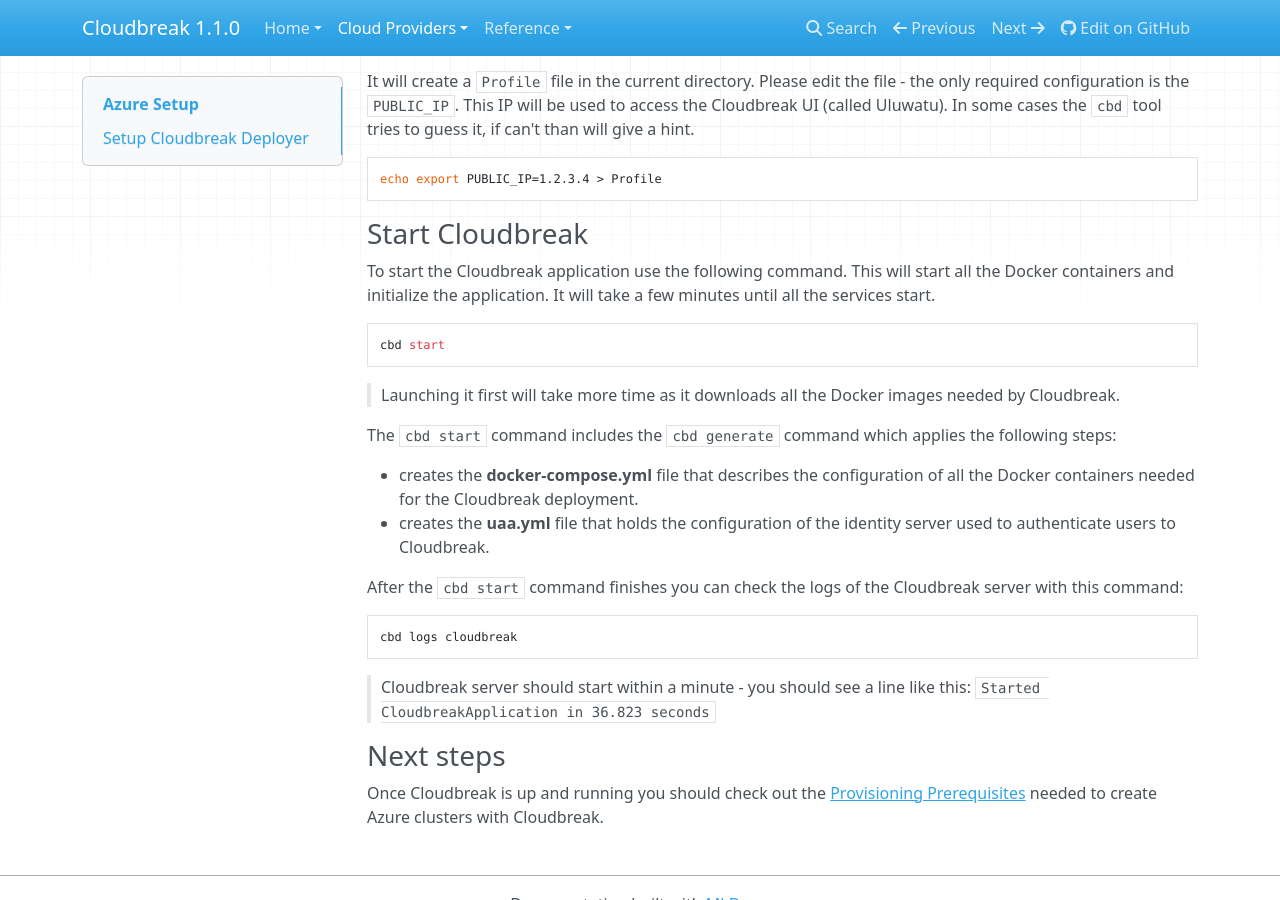
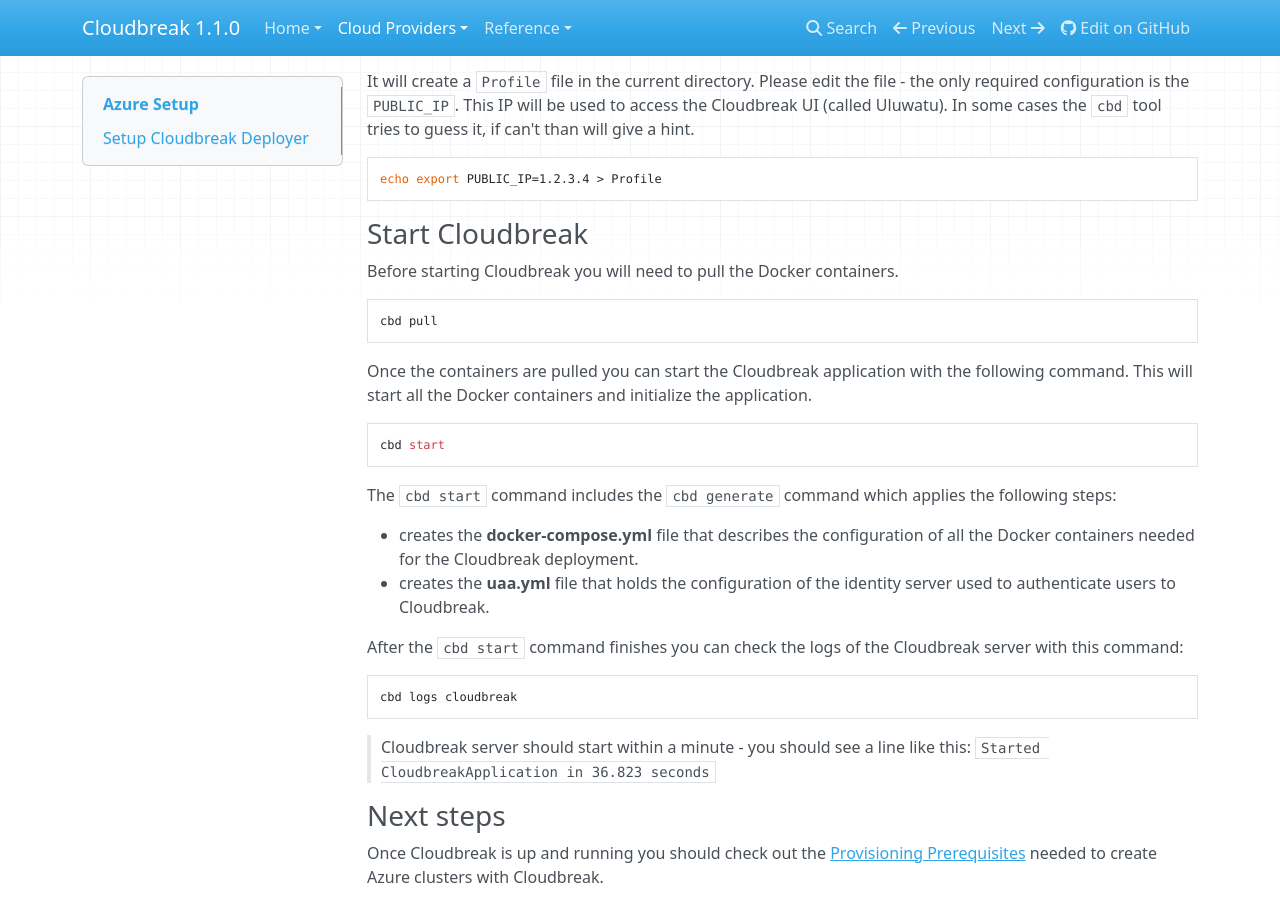
Before and after one commit to wprender/cloudbreak-docs, an MkDocs documentation site: the page built from docs/azure.md, in a window 1280 px wide and 900 px high, scrolled down 917 px. Built offline with MkDocs 1.6.1, drawn with Linux system fonts in a browser that asks for light colours; nearby versions of some CDN libraries; old or Windows-style settings are respelled for this version of MkDocs.

Commit message:
Simplified the CBD install on Azure

````diff
--- a/docs/azure.md
+++ b/docs/azure.md
@@ -56,14 +56,18 @@ echo export PUBLIC_IP=1.2.3.4 > Profile
 
 ### Start Cloudbreak
 
-To start the Cloudbreak application use the following command.
-This will start all the Docker containers and initialize the application. It will take a few minutes until all the services start.
+Before starting Cloudbreak you will need to pull the Docker containers.
+
+```
+cbd pull
+```
+
+Once the containers are pulled you can start the Cloudbreak application with the following command.
+This will start all the Docker containers and initialize the application.
 
 ```
 cbd start
 ```
-
->Launching it first will take more time as it downloads all the Docker images needed by Cloudbreak.
 
 The `cbd start` command includes the `cbd generate` command which applies the following steps:
 
````
